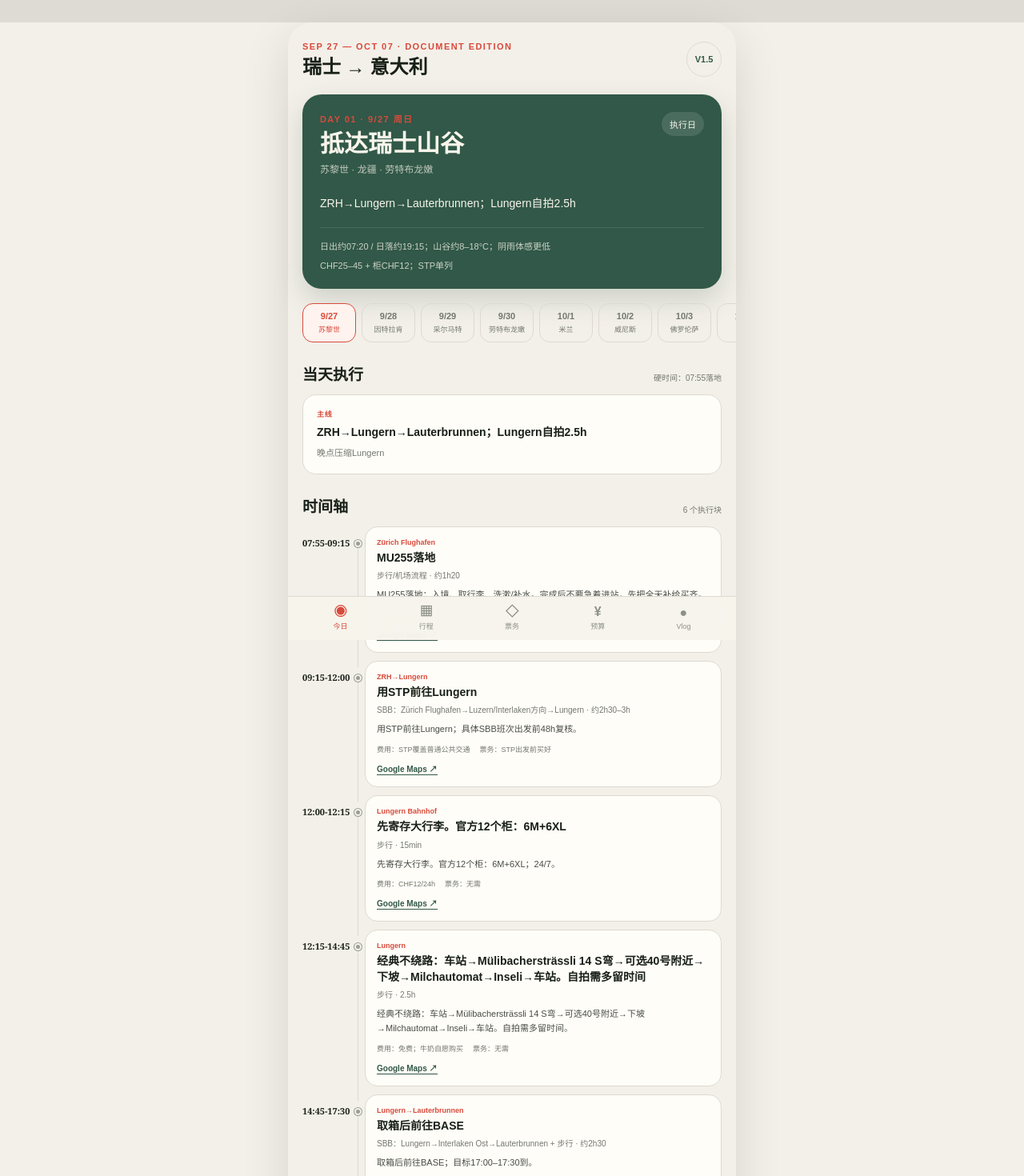
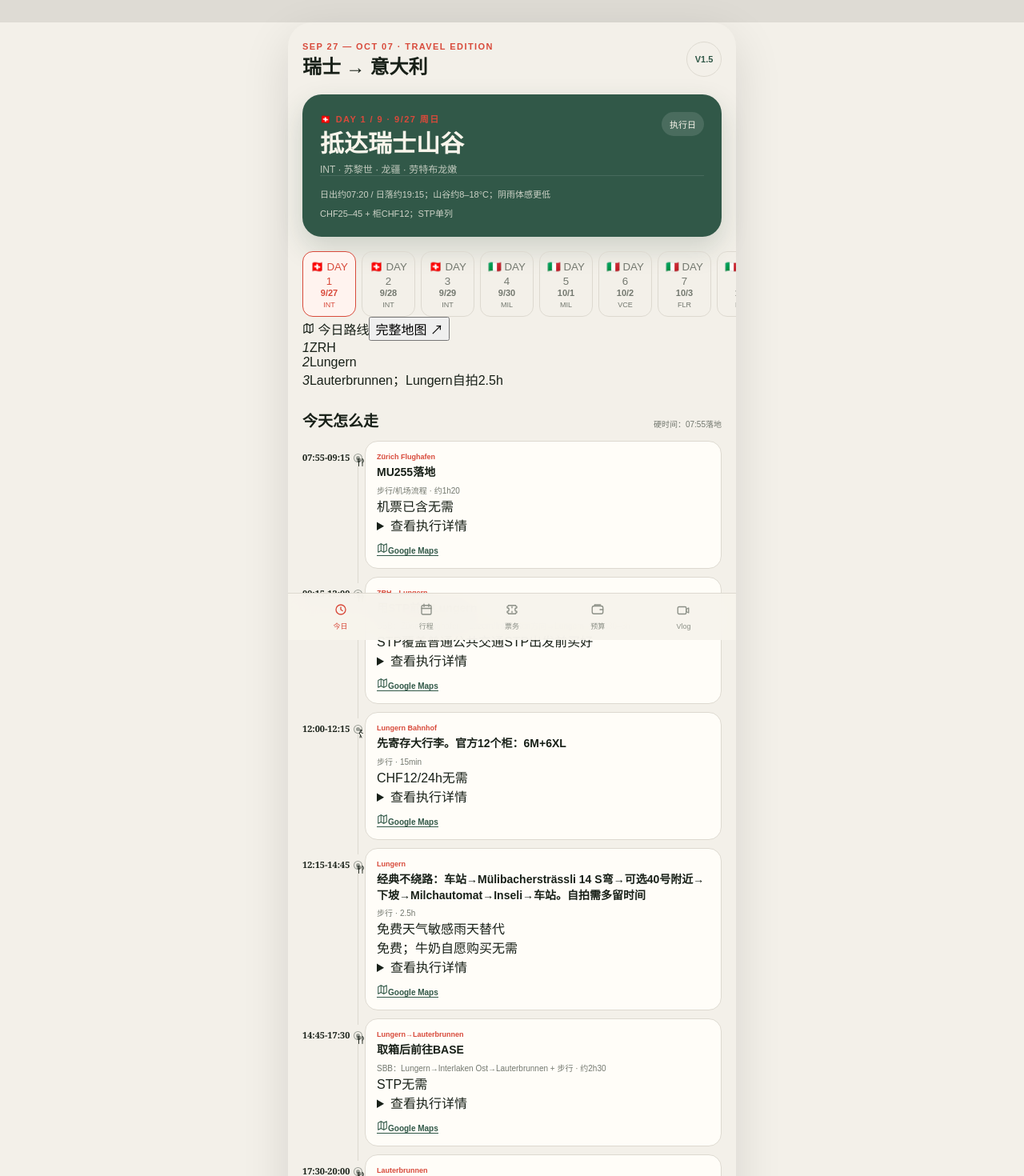
Before and after one commit to a1301292010/switzerland-italy-trip-web, a Next.js app: page / in a window 1280 px wide. Shown: the top 1470 px of the page at 80% size. Built offline with nearby package versions, Linux system fonts and the light colour scheme.

Commit message:
feat: add city-themed travel dashboard experience

```diff
--- a/app/page.tsx
+++ b/app/page.tsx
@@ -1,3 +1,4 @@
+
 "use client";
 
 import { useMemo, useState } from "react";
@@ -5,75 +6,60 @@ import content from "../data/trip-content.json";
 
 type Event = { time:string; area:string; title:string; description:string; map:string; transport:string; duration:string; cost:string; booking:string; photo:string; food:string; luggage:string; clothes:string; planB:string; safety:string };
 type Day = { iso:string; shortDate:string; weekday:string; title:string; city:string; day:number; route:string; hardTime:string; weather:string; budget:string; food:string; luggage:string; clothes:string; planB:string; events:Event[] };
+type Vlog = (typeof content.vlog)[number];
 type Tab = "today" | "days" | "tickets" | "budget" | "vlog";
+type IconName = "today"|"days"|"ticket"|"budget"|"vlog"|"train"|"walk"|"food"|"place"|"camera"|"map"|"chevron";
 
 const days = content.days as Day[];
 
-function openMap(query:string) {
-  if (!query) return;
-  window.open(`https://www.google.com/maps/search/?api=1&query=${encodeURIComponent(query)}`, "_blank", "noopener,noreferrer");
+const themes = [
+  {match:"Interlaken",key:"interlaken",flag:"🇨🇭",code:"INT"}, {match:"Lauterbrunnen",key:"lauterbrunnen",flag:"🇨🇭",code:"LBR"},
+  {match:"Zermatt",key:"zermatt",flag:"🇨🇭",code:"ZMT"}, {match:"米兰",key:"milan",flag:"🇮🇹",code:"MIL"},
+  {match:"威尼斯",key:"venice",flag:"🇮🇹",code:"VCE"}, {match:"佛罗伦萨",key:"florence",flag:"🇮🇹",code:"FLR"},
+  {match:"罗马",key:"rome",flag:"🇮🇹",code:"ROM"},
+];
+
+function Icon({name,size=18}:{name:IconName;size?:number}) {
+  const paths:Record<IconName,React.ReactNode>={
+    today:<><circle cx="12" cy="12" r="8"/><path d="M12 8v4l3 2"/></>, days:<><rect x="4" y="5" width="16" height="15" rx="2"/><path d="M8 3v4M16 3v4M4 10h16"/></>,
+    ticket:<><path d="M4 7a2 2 0 0 0 2-2h12a2 2 0 0 0 2 2v2a3 3 0 0 0 0 6v2a2 2 0 0 0-2 2H6a2 2 0 0 0-2-2v-2a3 3 0 0 0 0-6Z"/><path d="M12 7v2M12 15v2"/></>,
+    budget:<><rect x="3" y="6" width="18" height="13" rx="3"/><path d="M16 12h5M7 6V4h10"/></>, vlog:<><rect x="3" y="6" width="14" height="12" rx="2"/><path d="m17 10 4-2v8l-4-2Z"/></>,
+    train:<><rect x="5" y="3" width="14" height="15" rx="4"/><path d="M8 21l2-3M16 18l2 3M8 8h8M8 13h.01M16 13h.01"/></>, walk:<><circle cx="12" cy="4" r="2"/><path d="m10 22 1-7-3-3 2-5 4 3 3 1M14 22l-3-7"/></>,
+    food:<><path d="M7 3v8M4 3v5a3 3 0 0 0 6 0V3M7 11v10M16 3v18M16 3c4 2 4 8 0 10"/></>, place:<><path d="M20 10c0 5-8 11-8 11S4 15 4 10a8 8 0 1 1 16 0Z"/><circle cx="12" cy="10" r="2.5"/></>, camera:<><path d="M5 7h3l2-2h4l2 2h3a2 2 0 0 1 2 2v9H3V9a2 2 0 0 1 2-2Z"/><circle cx="12" cy="13" r="3"/></>, map:<><path d="m3 6 6-3 6 3 6-3v15l-6 3-6-3-6 3Z"/><path d="M9 3v15M15 6v15"/></>, chevron:<path d="m9 18 6-6-6-6"/>,
+  };
+  return <svg className="icon" width={size} height={size} viewBox="0 0 24 24" fill="none" stroke="currentColor" strokeWidth="1.8" strokeLinecap="round" strokeLinejoin="round" aria-hidden>{paths[name]}</svg>;
 }
 
-function Status({value}:{value:string}) {
-  const kind = value.includes("已购") || value.includes("已付") ? "done" : value.includes("待确认") || value.includes("待定") ? "check" : "pending";
-  return <span className={`status ${kind}`}>{value}</span>;
+function openMap(query:string) { if(query) window.open(`https://www.google.com/maps/search/?api=1&query=${encodeURIComponent(query)}`,"_blank","noopener,noreferrer"); }
+function eventKind(e:Event):IconName { const s=`${e.title}${e.area}${e.transport}${e.food}${e.photo}`; if(/餐|吃|午餐|晚餐|咖啡|补给|Coop/i.test(s))return"food"; if(/拍|Vlog|口播|镜头/i.test(s))return"camera"; if(/火车|列车|SBB|车站|机场|航班|船|巴士|交通|出发|抵达/i.test(s))return"train"; if(/步行|徒步|逛|散步/i.test(s))return"walk"; return"place"; }
+function statusPills(e:Event){ const out:string[]=[]; const s=`${e.booking} ${e.cost} ${e.planB} ${e.safety}`; if(/已购|已付/.test(s))out.push("已购"); if(/免费|CHF0|€0/.test(s))out.push("免费"); if(/预约|提前|必须/.test(s))out.push("需预约"); if(/天气|雨|风|取消|关闭/.test(s))out.push("天气敏感"); if(/Plan B|雨天|替代/.test(s))out.push("雨天替代"); return [...new Set(out)].slice(0,3); }
+function cleanNode(s:string){return s.replace(/\([^)]*\)|（[^）]*）/g,"").trim();}
+function routeNodes(day:Day){ const raw=day.route.split(/→|➜|—|\+|\/|｜/).map(cleanNode).filter(Boolean); return raw.slice(0,6); }
+function matchVlog(e:Event):Vlog|undefined { const hay=`${e.title} ${e.area} ${e.map}`.toLowerCase(); return content.vlog.find(v=>{const loc=v.location.toLowerCase(); return loc.length>1&&(hay.includes(loc)||loc.includes(e.area.toLowerCase())||hay.includes(loc.split(/[（(·]/)[0]));}); }
+function Status({value}:{value:string}) { const kind=/已购|已付/.test(value)?"done":/待确认|待定/.test(value)?"check":"pending"; return <span className={`status ${kind}`}>{value}</span>; }
+
+export default function Home(){
+  const [dayIndex,setDayIndex]=useState(0),[tab,setTab]=useState<Tab>("today"),[vlogOpen,setVlogOpen]=useState(0); const [spotVlog,setSpotVlog]=useState<Vlog|null>(null);
+  const day=days[dayIndex]; const theme=themes.find(t=>day.city.includes(t.match)||day.title.includes(t.match))||themes[dayIndex<4?0:3];
+  const dayTickets=useMemo(()=>content.tickets.filter(t=>t.date===day.shortDate||t.date.includes(day.shortDate)),[day.shortDate]);
+  const nav:[Tab,string,IconName][]=[["today","今日","today"],["days","行程","days"],["tickets","票务","ticket"],["budget","预算","budget"],["vlog","Vlog","vlog"]];
+  return <main className={`app-shell theme-${theme.key}`}>
+    <header className="topbar"><div><p className="eyebrow">SEP 27 — OCT 07 · TRAVEL EDITION</p><h1>{content.meta.title}</h1></div><span className="version">V1.5</span></header>
+    {tab==="today"&&<>
+      <section className="hero-card"><div className="hero-art"/><div className="hero-content"><div className="hero-top"><div><p className="day-kicker">{theme.flag} DAY {day.day} / {days.length} · {day.shortDate} {day.weekday}</p><h2>{day.title}</h2><p className="hero-city">{theme.code} · {day.city}</p></div><span className="live-pill">执行日</span></div><div className="hero-foot"><span>{day.weather}</span><span>{day.budget}</span></div></div></section>
+      <div className="day-strip" aria-label="旅行进度">{days.map((d,i)=>{const th=themes.find(t=>d.city.includes(t.match)||d.title.includes(t.match))||themes[i<4?0:3];return <button key={d.iso} className={i===dayIndex?"active":""} onClick={()=>setDayIndex(i)}><small>{th.flag} DAY {i+1}</small><b>{d.shortDate}</b><span>{th.code}</span></button>})}</div>
+      <section className="route-ribbon"><div className="route-head"><span><Icon name="map" size={15}/> 今日路线</span><button onClick={()=>openMap(day.city)}>完整地图 ↗</button></div><div className="route-nodes">{routeNodes(day).map((n,i)=><div key={`${n}-${i}`}><i>{i+1}</i><span>{n}</span></div>)}</div></section>
+      <section className="section-block timeline-section"><div className="section-heading"><h3>今天怎么走</h3><span>硬时间：{day.hardTime||"无固定预约"}</span></div><div className="timeline">{day.events.map((e,index)=>{const kind=eventKind(e),v=matchVlog(e),pills=statusPills(e);return <article className={`timeline-item kind-${kind}`} key={`${e.time}-${index}`}><time>{e.time}</time><div className="rail"><i><Icon name={kind} size={12}/></i></div><div className="event-card"><div className="event-top"><span className="tag">{e.area}</span>{v&&<button className="vlog-chip" onClick={()=>setSpotVlog(v)}><Icon name="camera" size={13}/>口播</button>}</div><strong>{e.title}</strong><small>{e.transport}{e.duration?` · ${e.duration}`:""}</small><div className="pills">{pills.map(p=><span key={p}>{p}</span>)}{v&&<span className="vlog">Vlog重点</span>}</div><div className="quick-meta"><span>{e.cost||"费用待定"}</span><span>{e.booking||"无票务"}</span></div><details><summary>查看执行详情</summary><p>{e.description}</p>{e.safety&&<p><b>注意：</b>{e.safety}</p>}{e.planB&&<p><b>变化方案：</b>{e.planB}</p>}</details><div className="card-actions">{e.map&&<button onClick={()=>openMap(e.map)}><Icon name="map" size={14}/>Google Maps</button>}</div></div></article>})}</div></section>
+      {dayTickets.length>0&&<section className="section-block"><div className="section-heading"><h3>当天票务</h3><span>状态以文档为准</span></div><div className="stack-list">{dayTickets.map((t,i)=><article key={i}><Icon name="ticket"/><div><strong>{t.name}</strong><small>{t.time} · {t.price}</small></div><Status value={t.status}/></article>)}</div></section>}
+      <section className="section-block"><div className="section-heading"><h3>现场提示</h3><span>按需展开查看</span></div><div className="notes-grid">{[["吃饭补给",day.food,"food"],["行李",day.luggage,"ticket"],["穿搭",day.clothes,"today"],["Plan B",day.planB,"map"]].map(([a,b,c])=><details key={a}><summary><Icon name={c as IconName}/><span>{a}</span></summary><p>{b}</p></details>)}</div></section>
+    </>}
+    {tab==="days"&&<section className="page-section"><div className="page-title"><p>TRAVEL JOURNAL</p><h2>9个执行日</h2></div><div className="day-list">{days.map((d,i)=><button key={d.iso} onClick={()=>{setDayIndex(i);setTab("today")}}><time>DAY {i+1}<small>{d.shortDate} {d.weekday}</small></time><div><strong>{d.title}</strong><span>{d.city}</span><p>{d.route}</p></div><Icon name="chevron"/></button>)}</div></section>}
+    {tab==="tickets"&&<section className="page-section"><div className="page-title"><p>TICKETS</p><h2>票务状态</h2></div><div className="ticket-list">{content.tickets.map((t,i)=><article key={i}><div className="ticket-date"><Icon name="ticket"/>{t.date}<small>{t.time}</small></div><div><strong>{t.name}</strong><p>{t.price} · {t.reminder}</p>{t.url&&<a href={t.url} target="_blank" rel="noreferrer">官方页面 ↗</a>}</div><Status value={t.status}/></article>)}</div></section>}
+    {tab==="budget"&&<section className="page-section"><div className="page-title budget-hero"><p>TRIP BUDGET</p><h2>{content.budgetSummary.recommended}</h2><span>{content.budgetSummary.rates}</span><div className="budget-progress"><i style={{width:"58%"}}/></div><small>已确认费用约占建议预算区间的 51–59%</small></div><div className="budget-icons"><article><Icon name="train"/><span>交通</span></article><article><Icon name="ticket"/><span>门票</span></article><article><Icon name="food"/><span>餐饮</span></article></div><div className="budget-summary"><article><span>基础预算</span><strong>{content.budgetSummary.base}</strong></article><article><span>已确认费用</span><strong>{content.budgetSummary.confirmed}</strong></article></div><div className="budget-list">{content.budget.map((b,i)=><article key={i}><div><strong>{b.name}</strong><small>{b.note}</small></div><div><b>{b.currency} {b.low}{b.high&&b.high!==b.low?`—${b.high}`:""}</b><Status value={b.payment||"未付"}/></div></article>)}</div></section>}
+    {tab==="vlog"&&<section className="page-section"><div className="page-title"><p>VLOG FIELD GUIDE</p><h2>37个地点脚本</h2><span>内容来自正式 Vlog Word</span></div><div className="vlog-list">{content.vlog.map((v,i)=><article key={i} className={vlogOpen===i?"open":""}><button onClick={()=>setVlogOpen(vlogOpen===i?-1:i)}><span>{v.group}</span><strong>{v.location}</strong><b>{vlogOpen===i?"−":"+"}</b></button>{vlogOpen===i&&<VlogBody vlog={v}/>}</article>)}</div></section>}
+    {spotVlog&&<div className="modal-backdrop" onClick={()=>setSpotVlog(null)}><section className="vlog-modal" onClick={e=>e.stopPropagation()}><button className="modal-close" onClick={()=>setSpotVlog(null)}>×</button><p className="eyebrow">🎥 现场口播</p><h2>{spotVlog.location}</h2><VlogBody vlog={spotVlog}/></section></div>}
+    <nav className="bottom-nav" aria-label="主导航">{nav.map(([id,label,icon])=><button key={id} className={tab===id?"active":""} onClick={()=>setTab(id)}><i><Icon name={icon}/></i><span>{label}</span></button>)}</nav>
+  </main>;
 }
 
-export default function Home() {
-  const [dayIndex,setDayIndex]=useState(0);
-  const [tab,setTab]=useState<Tab>("today");
-  const [vlogOpen,setVlogOpen]=useState(0);
-  const day=days[dayIndex];
-  const dayTickets=useMemo(()=>content.tickets.filter(t=>t.date===day.shortDate||t.date.includes(day.shortDate)),[day.shortDate]);
-
-  return <main className="app-shell">
-    <header className="topbar">
-      <div><p className="eyebrow">SEP 27 — OCT 07 · DOCUMENT EDITION</p><h1>{content.meta.title}</h1></div>
-      <span className="version">V1.5</span>
-    </header>
-
-    {tab==="today" && <>
-      <section className="hero-card">
-        <div className="hero-top"><div><p className="day-kicker">DAY {String(day.day).padStart(2,"0")} · {day.shortDate} {day.weekday}</p><h2>{day.title}</h2><p className="hero-city">{day.city}</p></div><span className="live-pill">执行日</span></div>
-        <div className="hero-route">{day.route}</div>
-        <div className="hero-foot"><span>{day.weather}</span><span>{day.budget}</span></div>
-      </section>
-
-      <div className="day-strip" aria-label="选择日期">{days.map((d,i)=><button key={d.iso} className={i===dayIndex?"active":""} onClick={()=>setDayIndex(i)}><b>{d.shortDate}</b><span>{d.city.split("·")[0].split("→")[0]}</span></button>)}</div>
-
-      <section className="section-block">
-        <div className="section-heading"><h3>当天执行</h3><span>硬时间：{day.hardTime||"无固定预约"}</span></div>
-        <div className="plan-summary"><div><span>主线</span><strong>{day.route}</strong><p>{day.planB}</p></div></div>
-      </section>
-
-      <section className="section-block timeline-section">
-        <div className="section-heading"><h3>时间轴</h3><span>{day.events.length} 个执行块</span></div>
-        <div className="timeline">{day.events.map((e,index)=><article className="timeline-item" key={`${e.time}-${index}`}>
-          <time>{e.time}</time><div className="rail"><i className={e.booking.includes("已购")||e.booking.includes("必须")?"focus":""}/></div>
-          <div className="event-card"><span className="tag">{e.area}</span><strong>{e.title}</strong><small>{e.transport}{e.duration?` · ${e.duration}`:""}</small>
-            <p>{e.description}</p><div className="event-meta"><span>费用：{e.cost||"—"}</span><span>票务：{e.booking||"—"}</span></div>
-            {e.map&&<button onClick={()=>openMap(e.map)}>Google Maps ↗</button>}
-          </div>
-        </article>)}</div>
-      </section>
-
-      {dayTickets.length>0&&<section className="section-block"><div className="section-heading"><h3>当天票务</h3><span>以状态标签为准</span></div><div className="stack-list">{dayTickets.map((t,i)=><article key={i}><div><strong>{t.name}</strong><small>{t.time} · {t.price}</small></div><Status value={t.status}/></article>)}</div></section>}
-
-      <section className="section-block"><div className="section-heading"><h3>执行提醒</h3><span>来自主 Word 与 Excel</span></div><div className="notes-grid">
-        <article><span>吃饭补给</span><strong>{day.food}</strong></article><article><span>行李</span><strong>{day.luggage}</strong></article><article><span>穿搭</span><strong>{day.clothes}</strong></article><article><span>Plan B</span><strong>{day.planB}</strong></article>
-      </div></section>
-
-      <section className="ticket-card"><div className="ticket-mark">4</div><div><span>交通票</span><strong>Swiss Travel Pass · 4日二等</strong><small>2026-09-27—09-30 · 待购买</small></div></section>
-    </>}
-
-    {tab==="days"&&<section className="page-section"><div className="page-title"><p>完整行程</p><h2>9个执行日</h2></div><div className="day-list">{days.map((d,i)=><button key={d.iso} onClick={()=>{setDayIndex(i);setTab("today")}}><time>{d.shortDate}<small>{d.weekday}</small></time><div><strong>{d.title}</strong><span>{d.city}</span><p>{d.route}</p></div><b>›</b></button>)}</div></section>}
-
-    {tab==="tickets"&&<section className="page-section"><div className="page-title"><p>票务状态</p><h2>已购与待办分开</h2></div><div className="ticket-list">{content.tickets.map((t,i)=><article key={i}><div className="ticket-date">{t.date}<small>{t.time}</small></div><div><strong>{t.name}</strong><p>{t.price} · {t.reminder}</p>{t.url&&<a href={t.url} target="_blank" rel="noreferrer">官方页面 ↗</a>}</div><Status value={t.status}/></article>)}</div></section>}
-
-    {tab==="budget"&&<section className="page-section"><div className="page-title"><p>预算</p><h2>{content.budgetSummary.recommended}</h2><span>{content.budgetSummary.rates}</span></div><div className="budget-summary"><article><span>基础预算</span><strong>{content.budgetSummary.base}</strong></article><article><span>已确认费用</span><strong>{content.budgetSummary.confirmed}</strong></article></div><div className="budget-list">{content.budget.map((b,i)=><article key={i}><div><strong>{b.name}</strong><small>{b.note}</small></div><div><b>{b.currency} {b.low}{b.high&&b.high!==b.low?`—${b.high}`:""}</b><Status value={b.payment||"未付"}/></div></article>)}</div></section>}
-
-    {tab==="vlog"&&<section className="page-section"><div className="page-title"><p>Vlog 拍摄与口播</p><h2>37个地点脚本</h2><span>内容来自正式 Vlog Word</span></div><div className="vlog-list">{content.vlog.map((v,i)=><article key={i} className={vlogOpen===i?"open":""}><button onClick={()=>setVlogOpen(vlogOpen===i?-1:i)}><span>{v.group}</span><strong>{v.location}</strong><b>{vlogOpen===i?"−":"+"}</b></button>{vlogOpen===i&&<div className="vlog-body">{v.route&&<section><h4>对应行程</h4><p>{v.route}</p></section>}{v.background&&<section><h4>背景速懂</h4><p>{v.background}</p></section>}{v.script10&&<section><h4>10秒口播</h4><p>{v.script10}</p></section>}{v.script30&&<section><h4>30秒口播</h4><p>{v.script30}</p></section>}{v.voiceover&&<section><h4>后期旁白</h4><p>{v.voiceover}</p></section>}{v.shots.length>0&&<section><h4>必拍镜头</h4><ul>{v.shots.map((s,j)=><li key={j}>{s}</li>)}</ul></section>}{v.transition&&<section><h4>转场</h4><p>{v.transition}</p></section>}{v.changes.length>0&&<section><h4>现场变化话术</h4>{v.changes.map((s,j)=><p key={j}>{s}</p>)}</section>}</div>}</article>)}</div></section>}
-
-    <nav className="bottom-nav" aria-label="主导航">{[["today","今日"],["days","行程"],["tickets","票务"],["budget","预算"],["vlog","Vlog"]].map(([id,label])=><button key={id} className={tab===id?"active":""} onClick={()=>setTab(id as Tab)}><b>{id==="today"?"◉":id==="days"?"▦":id==="tickets"?"◇":id==="budget"?"¥":"●"}</b><span>{label}</span></button>)}</nav>
-  </main>;
-}
+function VlogBody({vlog:v}:{vlog:Vlog}){return <div className="vlog-body">{v.background&&<section><h4>背景速懂</h4><p>{v.background}</p></section>}{v.script10&&<section><h4>10秒口播</h4><p>{v.script10}</p></section>}{v.script30&&<section><h4>30秒口播</h4><p>{v.script30}</p></section>}{v.voiceover&&<section><h4>后期旁白</h4><p>{v.voiceover}</p></section>}{v.shots.length>0&&<section><h4>必拍镜头</h4><ul>{v.shots.map((s,j)=><li key={j}>{s}</li>)}</ul></section>}{v.transition&&<section><h4>转场</h4><p>{v.transition}</p></section>}{v.changes.length>0&&<section><h4>现场变化话术</h4>{v.changes.map((s,j)=><p key={j}>{s}</p>)}</section>}</div>}
```
